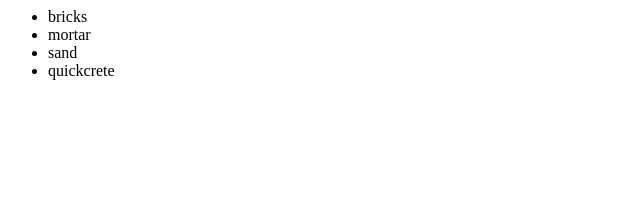
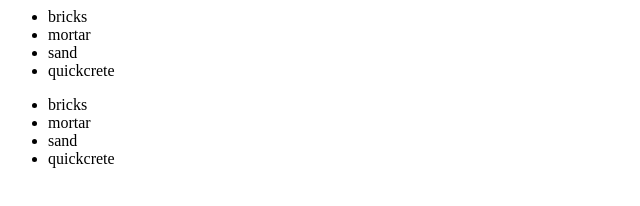
Before and after one commit to tbadgwell/newGitText, a plain HTML site: page index.html in a window 1280 px wide. Shown: the whole page, without its empty margins (0-640 px from the left). Drawn offline with Linux system fonts and the light colour scheme.

Commit message:
added new module

```diff
--- a/index.html
+++ b/index.html
@@ -1,12 +1,20 @@
 <html>
   <body>
-    <div>
+    <module-one>
       <ul>
 	<li>bricks</li>
 	<li>mortar</li>
 	<li>sand</li>
 	<li>quickcrete</li>
       </ul>
-    </div>
+    </module-one>
+    <module-two>
+      <ul>
+	<li>bricks</li>
+	<li>mortar</li>
+	<li>sand</li>
+	<li>quickcrete</li>
+      </ul>
+    </module-two>
   </body>
 </html>
```
